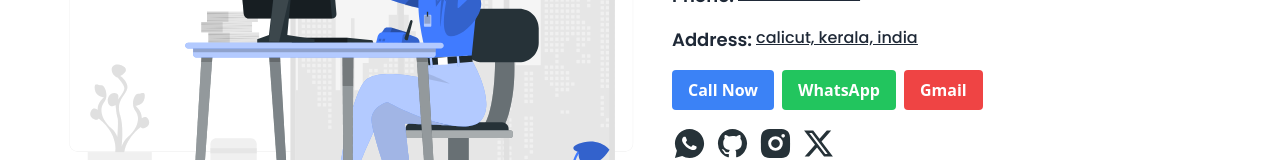
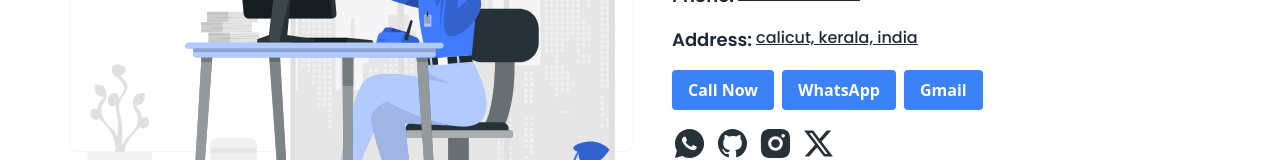
Before and after one commit to iambasilp/team-estate, a React (Vite) app in the folder client/: page /contact in a window 1280 px wide. Shown: the part 354-514 px from the top of the page. Built offline with nearby package versions, Linux system fonts and the light colour scheme; no server answers.

Commit message:
butten color changed

```diff
--- a/client/src/pages/ContactUs.jsx
+++ b/client/src/pages/ContactUs.jsx
@@ -32,13 +32,13 @@ function ContactUs() {
                   <ContactButton
                      href="https://wa.me/911234567890"
                      text="WhatsApp"
-                     bgColor="bg-green-500"
+                     bgColor="bg-blue-500"
                      hoverColor="bg-green-600"
                   />
                   <ContactButton
                      href="mailto:something@gmail.com"
                      text="Gmail"
-                     bgColor="bg-red-500"
+                     bgColor="bg-blue-500"
                      hoverColor="bg-red-600"
                   />
                </div>
```
